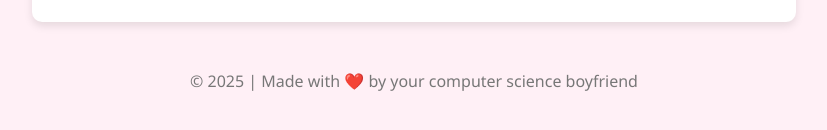
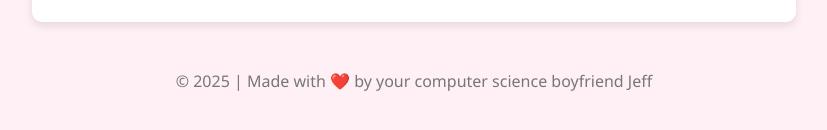
Before and after one commit to Hlaks15/Happybirthday-Darling, a plain HTML site: page index.html in a window 1280 px wide. Shown: the part 634-764 px from the top of the page, without its empty margins (226-1053 px from the left). Drawn offline with Linux system fonts and the light colour scheme.

Commit message:
Update index.html

```diff
--- a/index.html
+++ b/index.html
@@ -64,7 +64,7 @@
   </div>
 
   <footer>
-    © 2025 | Made with ❤️ by your computer science boyfriend
+    © 2025 | Made with ❤️ by your computer science boyfriend Jeff
   </footer>
 
 </body>
```
